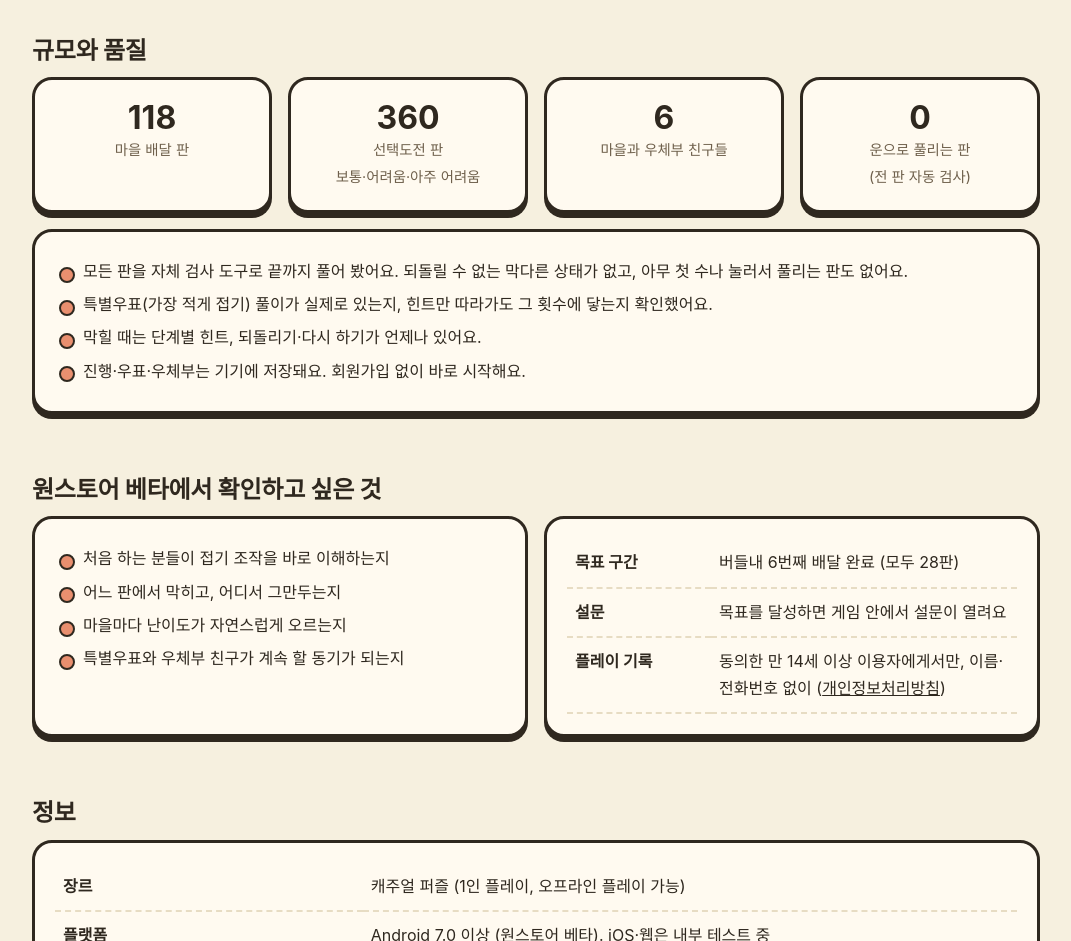
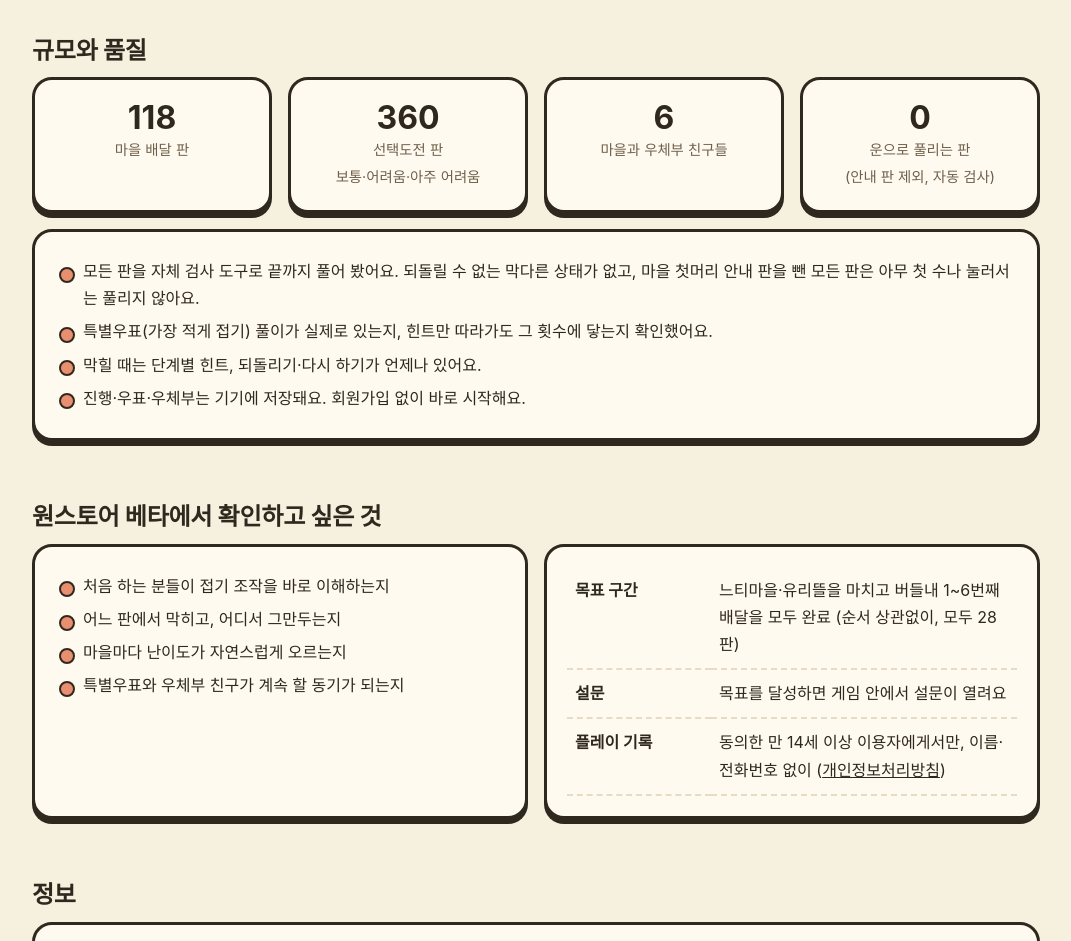
Before and after one commit to HJ-Mac/foldmates, a plain HTML site: page index.html in a window 1280 px wide. Shown: the part 2554-3495 px from the top of the page, without its empty margins (104-1175 px from the left). Drawn offline with Linux system fonts and the light colour scheme.

Commit message:
Clarify the tutorial exception and six-delivery survey goal

```diff
--- a/index.html
+++ b/index.html
@@ -75,11 +75,11 @@
     <div class="card stat"><b>118</b><span>마을 배달 판</span></div>
     <div class="card stat"><b>360</b><span>선택도전 판<br>보통·어려움·아주 어려움</span></div>
     <div class="card stat"><b>6</b><span>마을과 우체부 친구들</span></div>
-    <div class="card stat"><b>0</b><span>운으로 풀리는 판<br>(전 판 자동 검사)</span></div>
+    <div class="card stat"><b>0</b><span>운으로 풀리는 판<br>(안내 판 제외, 자동 검사)</span></div>
   </div>
   <div class="card" style="margin-top:16px">
     <ul class="check">
-      <li>모든 판을 자체 검사 도구로 끝까지 풀어 봤어요. 되돌릴 수 없는 막다른 상태가 없고, 아무 첫 수나 눌러서 풀리는 판도 없어요.</li>
+      <li>모든 판을 자체 검사 도구로 끝까지 풀어 봤어요. 되돌릴 수 없는 막다른 상태가 없고, 마을 첫머리 안내 판을 뺀 모든 판은 아무 첫 수나 눌러서는 풀리지 않아요.</li>
       <li>특별우표(가장 적게 접기) 풀이가 실제로 있는지, 힌트만 따라가도 그 횟수에 닿는지 확인했어요.</li>
       <li>막힐 때는 단계별 힌트, 되돌리기·다시 하기가 언제나 있어요.</li>
       <li>진행·우표·우체부는 기기에 저장돼요. 회원가입 없이 바로 시작해요.</li>
@@ -100,7 +100,7 @@
     </div>
     <div class="card">
       <table class="spec">
-        <tr><th>목표 구간</th><td>버들내 6번째 배달 완료 (모두 28판)</td></tr>
+        <tr><th>목표 구간</th><td>느티마을·유리뜰을 마치고 버들내 1~6번째 배달을 모두 완료 (순서 상관없이, 모두 28판)</td></tr>
         <tr><th>설문</th><td>목표를 달성하면 게임 안에서 설문이 열려요</td></tr>
         <tr><th>플레이 기록</th><td>동의한 만 14세 이상 이용자에게서만, 이름·전화번호 없이 (<a href="privacy/">개인정보처리방침</a>)</td></tr>
       </table>
```
